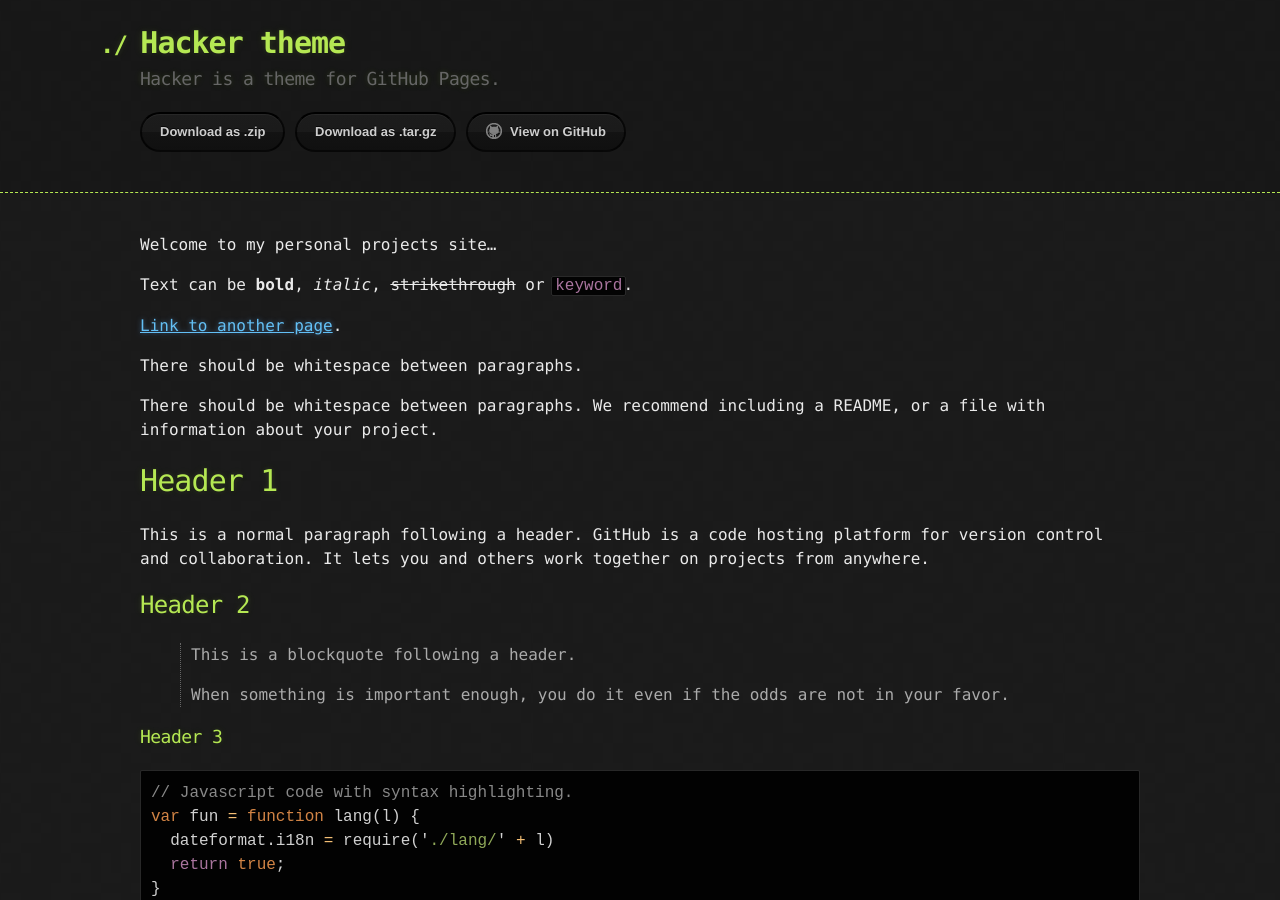
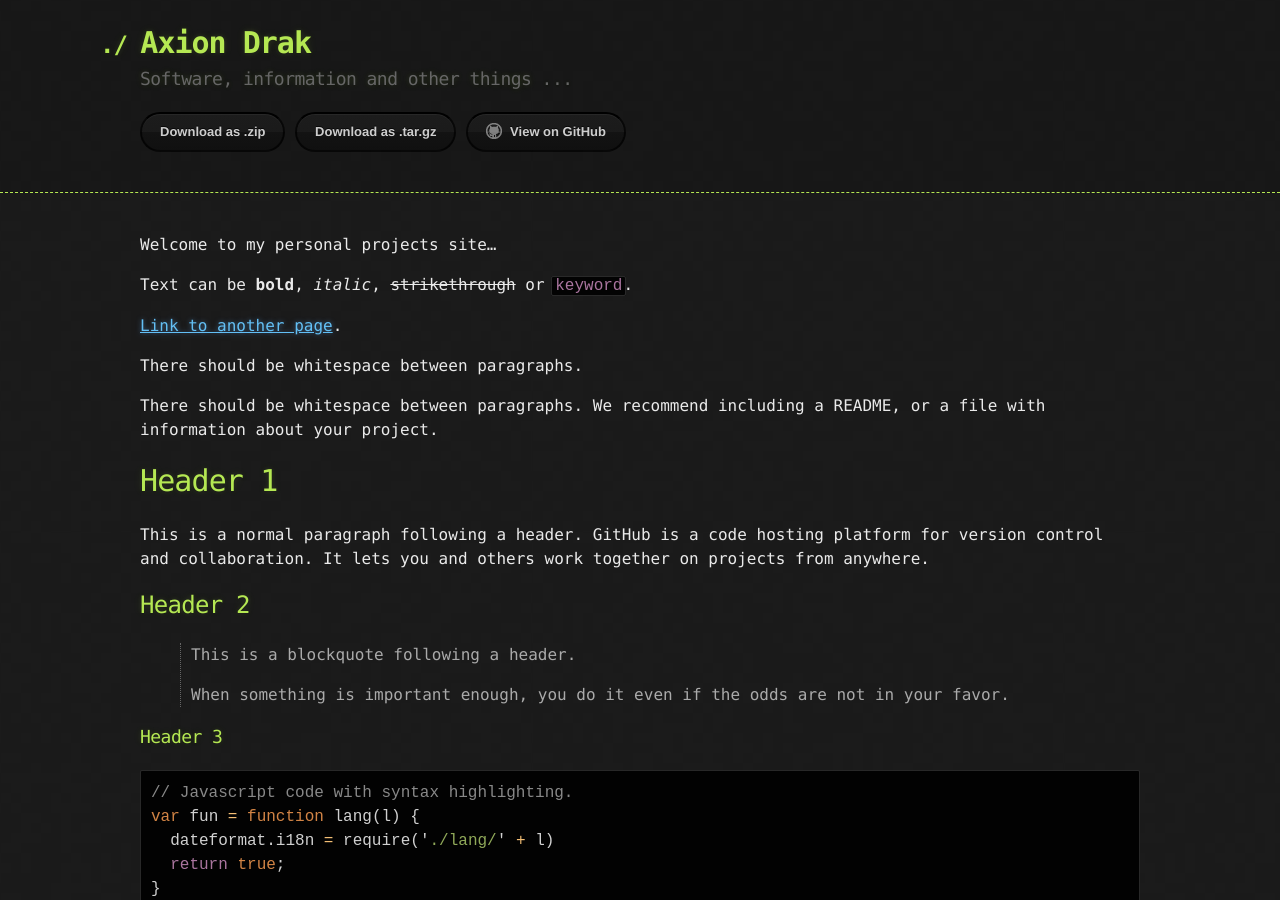
Before and after one commit to AxionDrak/axiondrak.github.io, a Jekyll site: the page built from index.md, in a window 1280 px wide and 900 px high. Built offline with Jekyll 4.4.1, drawn with Linux system fonts in a browser that asks for light colours.

Commit message:
Update _config.yml

```diff
--- a/_config.yml
+++ b/_config.yml
@@ -1,5 +1,5 @@
-title: Hacker theme
-description: Hacker is a theme for GitHub Pages.
+title: Axion Drak
+description: Software, information and other things ...
 show_downloads: true
 google_analytics:
 theme: jekyll-theme-hacker
```
